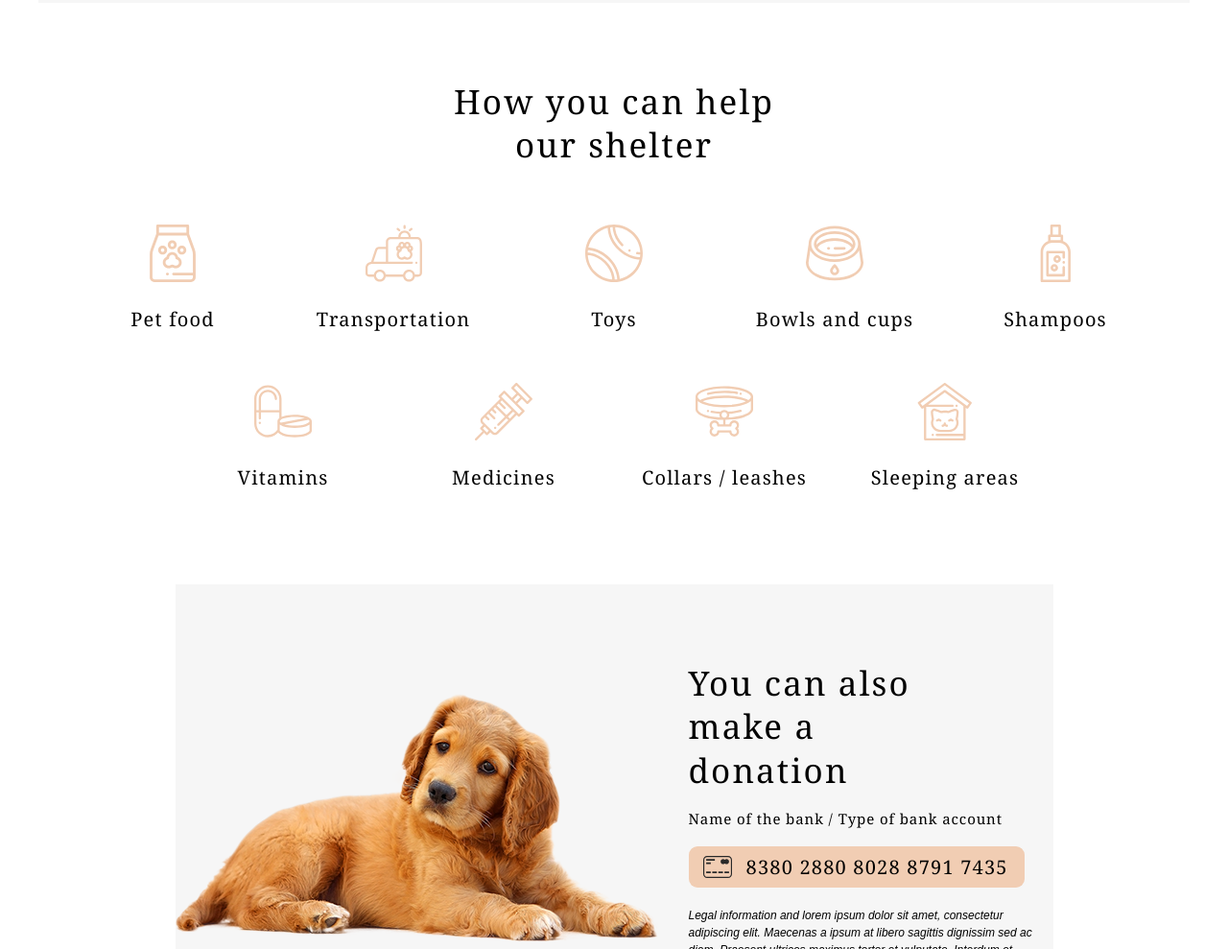
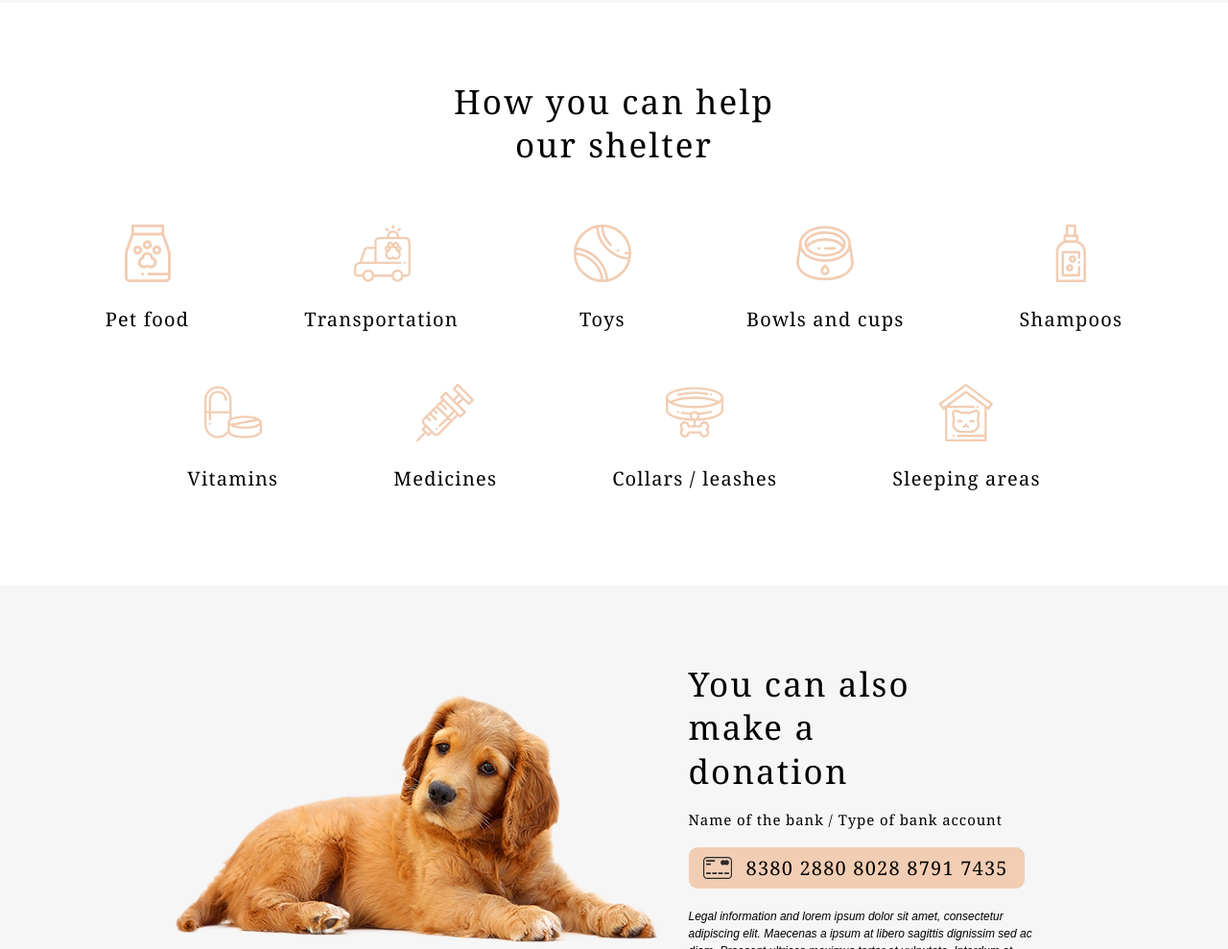
Before and after one commit to sylarBrest/JSFE2022Q1, a plain HTML site: page shelter/pages/main/index.html in a window 1280 px wide. Shown: the part 2419-3408 px from the top of the page at 96% size. Drawn offline with Linux system fonts and the light colour scheme.

Commit message:
refactor: change html structure

```diff
--- a/shelter/assets/css/style.scss
+++ b/shelter/assets/css/style.scss
@@ -19,6 +19,12 @@ body {
     width: 100%;
     margin: 0 auto;
     padding: 0 40px;
+}
+
+.wrapper {
+    margin: 0 auto;
+    padding: 0 40px;
+
 }
 
 .title {
@@ -72,14 +78,10 @@ body {
     }
 }
 
-.main-container {
+.main {
     display: flex;
     flex-flow: column;
     align-items: center;
-}
-
-.section {
-    padding: 80px 0 100px;
 }
 
 .round-button {
--- a/shelter/pages/main/index.html
+++ b/shelter/pages/main/index.html
@@ -40,16 +40,21 @@
         </div>
     </header>
     <main class="main">
-        <div class="container main-container">
-            <section class="section about-container">
+        <section class="section about-section">
+            <div class="wrapper">
+                <div class="container about-container">
                     <img src="../../assets/images/about-pets.png" alt="About pets" class="about-pets">
                     <div class="about-content">
                         <h3 class="title about-title">About the shelter “Cozy House”</h3>
                         <p class="about-subtitle">Currently we have 121 dogs and 342 cats on our hands and statistics show that only 20% of them will find a family. The others will continue to live with us and will be waiting for a lucky chance to become dearly loved.</p>
                         <p class="about-subtitle">We feed our wards with the best food and make sure that they do not get sick, feel comfortable (including psychologically) and well. We are supported by 87 volunteers and 28 employees of various skill levels. About 12% of the animals are taken by the shelter staff. Taking care of the animals, they become attached to the pets and would hardly ever leave them alone.</p>
                     </div>
+                </div>
+            </div>
         </section>
-            <section class="section pets-container">
+        <section class="section pets-section">
+            <div class="wrapper">
+                <div class="container pets-container">
                     <h3 class="title pets-title">Our friends who<br>are looking for a house</h3>
                     <div class="pets-slider">
                         <button class="round-button pets-prev">&#8592;</button>
@@ -73,8 +78,12 @@
                         <button class="round-button pets-next">&#8594;</button>
                     </div>
                     <button class="orange-button">Get to know the rest</button>
+                </div>
+            </div>
         </section>
-            <section class="section help-container">
+        <section class="section help-section">
+            <div class="wrapper">
+                <div class="container help-container">
                     <h3 class="title help-title">How you can help<br>our shelter</h3>
                     <div class="help-cards">
                         <div class="help-card">
@@ -105,8 +114,12 @@
                             <h4 class="help-card-title">Sleeping areas</h4>
                         </div>
                     </div>
+                </div>
+            </div>
         </section>
-            <section class="section donation-container">
+        <section class="section donation-section">
+            <div class="wrapper">
+                <div class="container donation-container">
                     <img src="../../assets/images/donation-dog.png" alt="Donation-dog" class="donation-dog">
                     <div class="donation-content">
                         <h3 class="title donation-title">You can also make a donation</h3>
@@ -117,8 +130,9 @@
                         </div>
                         <p class="legal-information">Legal information and lorem ipsum dolor sit amet, consectetur adipiscing elit. Maecenas a ipsum at libero sagittis dignissim sed ac diam. Praesent ultrices maximus tortor et vulputate. Interdum et malesuada fames ac ante ipsum primis in faucibus.</p>
                     </div>
+                </div>
+            </div>
         </section>
-        </div>
     </main>
     <footer class="footer">
         <div class="container footer-container">
--- a/shelter/pages/main/style.scss
+++ b/shelter/pages/main/style.scss
@@ -49,6 +49,7 @@
 }
 
 .about-container {
+    padding: 80px 0 100px;
     display: flex;
     align-items: center;
     gap: 120px;
@@ -65,8 +66,16 @@
     }
 }
 
+.pets-section,
+.donation-section {
+    width: 100%;
+    .wrapper {
+        background-color: #f6f6f6;
+    }
+}
+
 .pets-container {
-    background-color: #f6f6f6;
+    padding: 80px 0 100px;
     display: flex;
     flex-flow: column;
     align-items: center;
@@ -94,7 +103,7 @@
                 align-items: center;
                 gap: 29px;
 
-                .pets-card-title {
+                &-title {
                     font: normal 20px/23px Georgia, serif;
                     letter-spacing: 0.06em;
                 }
@@ -109,6 +118,7 @@
 }
 
 .help-container {
+    padding: 80px 40px 100px;
     display: flex;
     align-items: center;
     flex-flow: column;
@@ -122,10 +132,9 @@
         display: flex;
         flex-wrap: wrap;
         justify-content: center;
-        gap: 55px;
+        gap: 56px 120px;
 
         .help-card {
-            width: 175px;
             background-position: top center;
             background-repeat: no-repeat;
             background-size: 60px 60px;
@@ -139,6 +148,7 @@
             }
 
             &:nth-child(3) {
+                width: 60px;
                 background-image: url('../../assets/icons/toys.svg');
             }
 
@@ -166,7 +176,7 @@
                 background-image: url('../../assets/icons/sleeping-area.svg');
             }
 
-            .help-card-title {
+            &-title {
                 padding-top: 87px;
                 font: normal 20px/23px Georgia, serif;
                 letter-spacing: 0.06em;
@@ -177,9 +187,10 @@
 }
 
 .donation-container {
-    background-color: #f6f6f6;
+    padding: 80px 40px 100px;
     display: flex;
     align-items: center;
+    justify-content: center;
     gap: 30px;
 
     .donation-content {
```
Also changed, not shown: shelter/assets/css/style.css, shelter/pages/main/style.css, 2 other files. Lines whose indentation alone changed are shown as unchanged.
